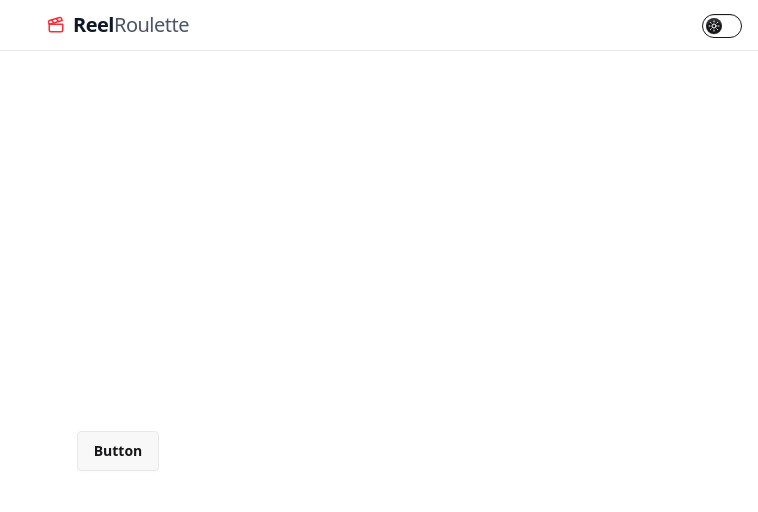
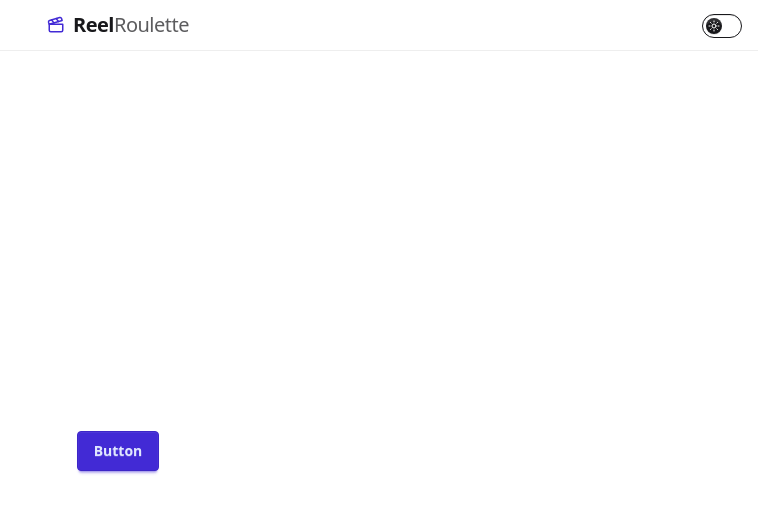
Before and after one commit to Sreehari9230/ReelRoulette, a React (Vite) app: page /home in a window 1280 px wide. Shown: the top 512 px of the page, without its empty margins (522-1280 px from the left). Built offline with nearby package versions, Linux system fonts and the light colour scheme.

Commit message:
theme-adjusted-components

```diff
--- a/src/components/Navbar.jsx
+++ b/src/components/Navbar.jsx
@@ -1,16 +1,19 @@
 import React from "react";
 import { Clapperboard } from "lucide-react";
-import ThemeToggle from "./ThemeToggle"; // adjust path if needed
+import ThemeToggle from "./ThemeToggle";
 
 const Navbar = () => {
   return (
-    <nav className="w-full border-b border-gray-200 bg-white">
+    <nav className="w-full border-b border-base-300 bg-base-100">
       <div className="relative mx-auto max-w-7xl px-4 py-3 flex items-center justify-end">
+
         {/* Center: Logo + Name */}
         <div className="absolute left-1/2 -translate-x-1/2 flex items-center gap-2">
-          <Clapperboard size={18} className="text-red-500" />
-          <span className="text-lg sm:text-xl font-semibold tracking-tight text-gray-900">
-            Reel<span className="font-normal text-gray-600">Roulette</span>
+          <Clapperboard size={18} className="text-primary" />
+
+          <span className="text-lg sm:text-xl font-semibold tracking-tight text-base-content">
+            Reel
+            <span className="font-normal opacity-70">Roulette</span>
           </span>
         </div>
 
--- a/src/pages/HomePage.jsx
+++ b/src/pages/HomePage.jsx
@@ -1,12 +1,11 @@
 import React from "react";
-import ThemeToggle from "../components/ThemeToggle";
-
-
 
 const HomePage = () => {
   return (
-    <div className="min-h-screen flex flex-col items-center justify-center gap-4">
-      <button className="btn">Button</button>
+    <div className="min-h-screen flex flex-col items-center justify-center gap-4 bg-base-100 text-base-content">
+      <button className="btn btn-primary">
+        Button
+      </button>
     </div>
   );
 };
--- a/src/pages/NotFoundPage.jsx
+++ b/src/pages/NotFoundPage.jsx
@@ -3,17 +3,19 @@ import { Link } from "react-router-dom";
 
 const NotFoundPage = () => {
   return (
-    <div className="min-h-screen flex items-center justify-center bg-white px-4">
+    <div className="min-h-screen flex items-center justify-center bg-base-100 px-4 text-base-content">
       <div className="text-center">
-        <h1 className="text-7xl font-bold text-gray-900">404</h1>
+        <h1 className="text-7xl font-bold text-primary">
+          404
+        </h1>
 
-        <p className="mt-2 text-lg text-gray-600">
+        <p className="mt-2 text-lg opacity-70">
           Page not found
         </p>
 
         <Link
           to="/"
-          className="inline-block mt-6 text-sm font-medium text-blue-600 hover:underline"
+          className="inline-block mt-6 text-sm font-medium text-accent hover:underline"
         >
           Go back home
         </Link>
```
